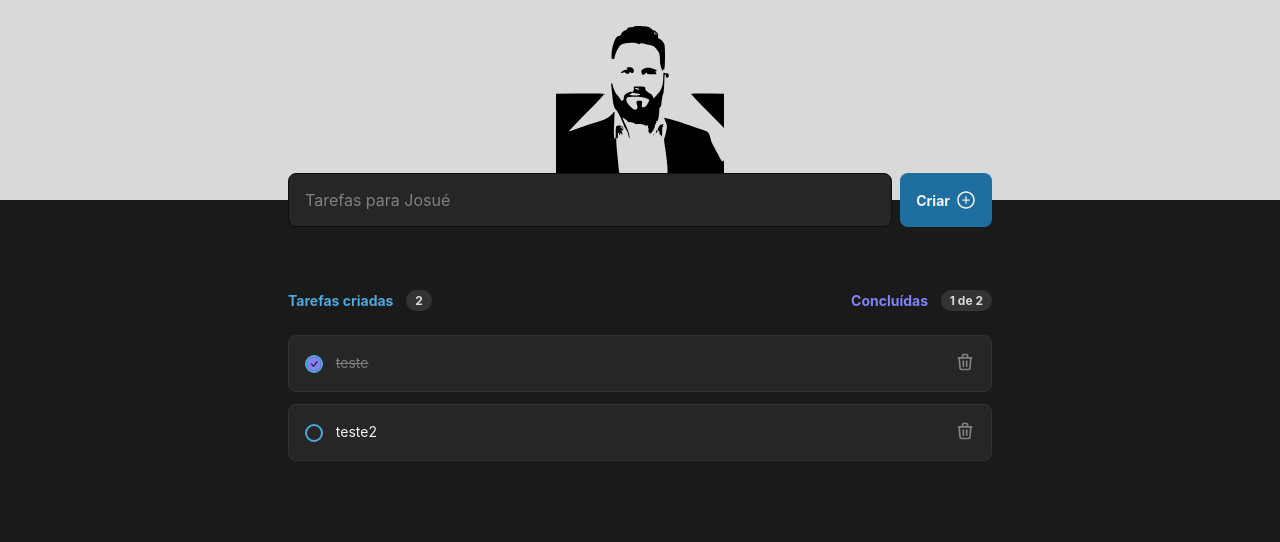
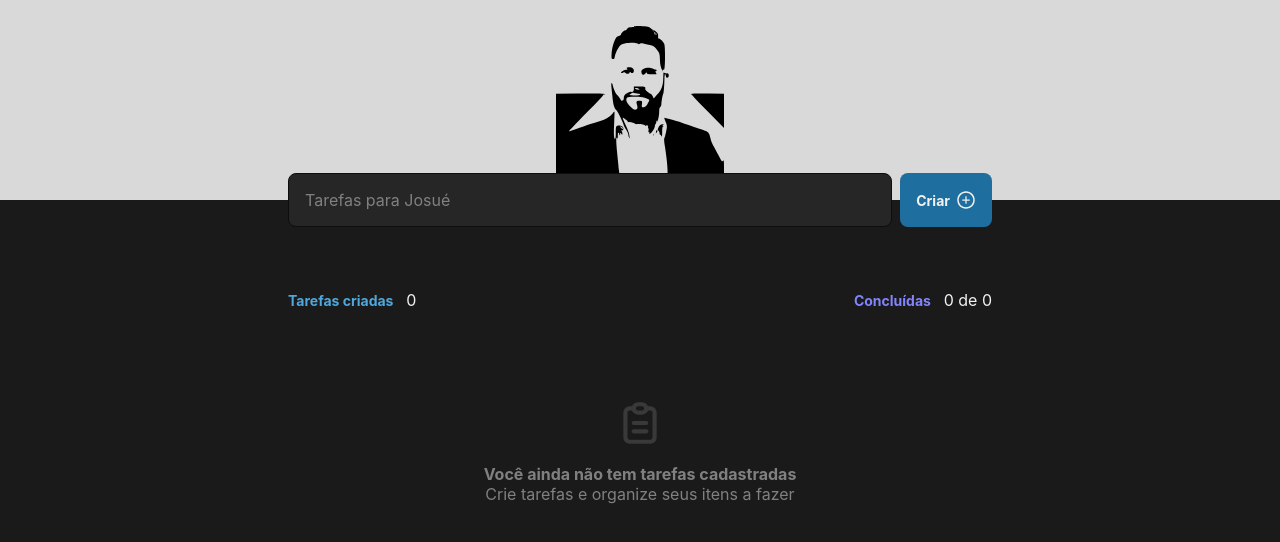
Before and after one commit to JosueLeit/todolist, a React (Vite) app in the folder todolistfrontend/todolistfronted/: page / in a window 1280 px wide. Shown: the top 542 px of the page. Built offline with nearby package versions, Linux system fonts and the light colour scheme.

Commit message:
Add readme file, and deployment

```diff
--- a/todolistfrontend/todolistfronted/src/App.tsx
+++ b/todolistfrontend/todolistfronted/src/App.tsx
@@ -10,18 +10,7 @@
 }
 
 function App() {
-  const [tasks, setTasks] = useState<ITask[]>([
-    {
-      id: "teste",
-      title: "teste",
-      isCompleted: true,
-    },
-    {
-      id: "teste2",
-      title: "teste2",
-      isCompleted: false,
-    },
-  ]);
+  const [tasks, setTasks] = useState<ITask[]>([]);
 
   function addTask(taskTitle: string) {
     setTasks([
--- a/todolistfrontend/todolistfronted/src/components/Tasks/index.tsx
+++ b/todolistfrontend/todolistfronted/src/components/Tasks/index.tsx
@@ -1,6 +1,7 @@
 import styles from "./tasks.module.css";
 import { Task } from "../Task";
 import { ITask } from "../../App";
+import { TbClipboardText } from "react-icons/tb";
 
 interface Props {
   tasks: ITask[];
@@ -36,6 +37,16 @@
             onCompleted={onCompleted}
           />
         ))}
+
+        {tasks.length <= 0 && (
+          <section className={styles.empty}>
+            <TbClipboardText size={50} />
+            <div>
+              <p>Você ainda não tem tarefas cadastradas</p>
+              <span>Crie tarefas e organize seus itens a fazer</span>
+            </div>
+          </section>
+        )}
       </div>
     </section>
   );
--- a/todolistfrontend/todolistfronted/src/components/Tasks/tasks.module.css
+++ b/todolistfrontend/todolistfronted/src/components/Tasks/tasks.module.css
@@ -30,7 +30,7 @@
   font-weight: 700;
 }
 
-span {
+.taskCounter {
   display: flex;
   background: var(--gray-400);
   border-radius: 999px;
@@ -46,3 +46,22 @@
   flex-direction: column;
   gap: 0.75rem;
 }
+
+.empty {
+  margin-top: 4rem;
+  display: flex;
+  align-items: center;
+  justify-content: center;
+  flex-direction: column;
+  gap: 1rem;
+  color: var(--gray-300);
+  text-align: center;
+}
+
+.empty p {
+  font-weight: 700;
+}
+
+.empty svg {
+  opacity: 0.3;
+}
```
Also changed, not shown: 1 other file (tests, documents, lock files or other folders).
